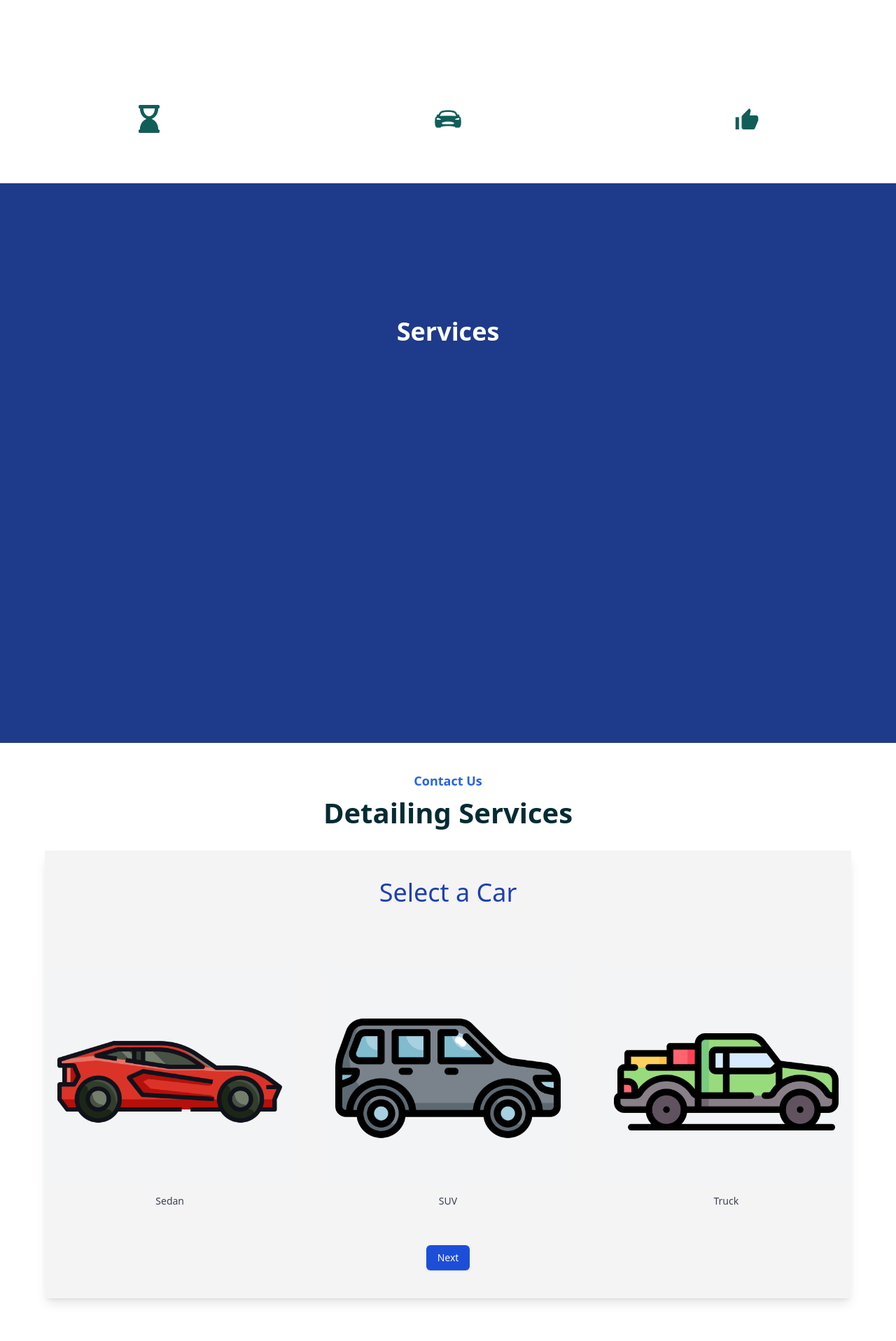
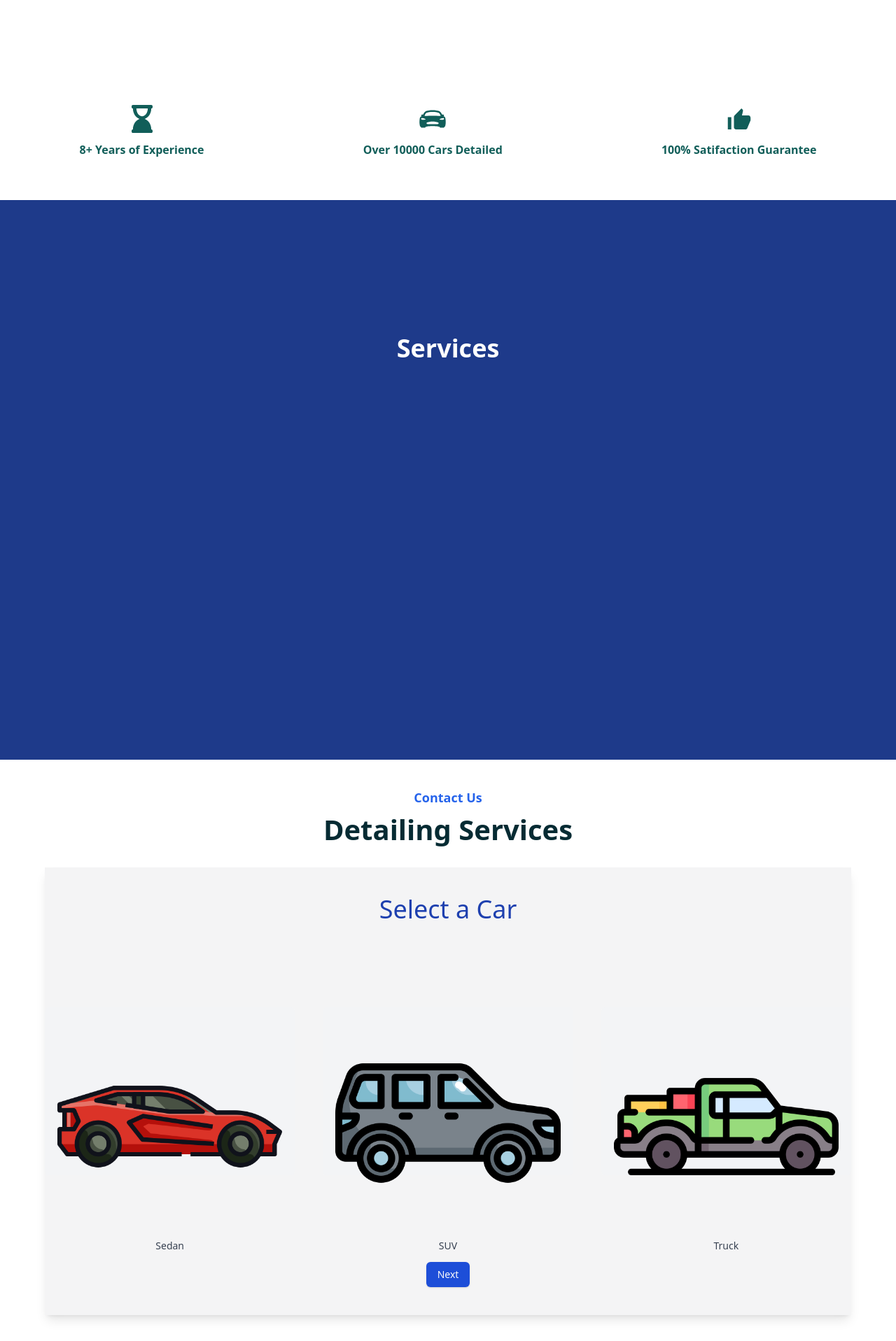
Before and after one commit to Succorro/GabrielCarCleaning, a React (Vite) app: page / in a window 1280 px wide. Shown: the part 742-2659 px from the top of the page at 70% size. Built offline with nearby package versions, Linux system fonts and the light colour scheme.

Commit message:
Fixed error messgaes

```diff
--- a/package.json
+++ b/package.json
@@ -27,6 +27,7 @@
     "react-helmet": "^6.1.0",
     "react-icons": "^5.2.1",
     "react-router-dom": "^6.10.0",
+    "react-spring": "^9.7.3",
     "tailwind-merge": "^1.14.0",
     "tailwindcss-animate": "^1.0.7"
   },
--- a/src/components/contact/index.tsx
+++ b/src/components/contact/index.tsx
@@ -3,6 +3,13 @@ import SelectCar from './selectCar'
 import SelectPackage from './selectPackage'
 import InputInformation from './inputInformation'
 import ThankYouMessage from './thanks'
+
+interface User {
+  firstName: string;
+  lastName: string;
+  phoneNumber: string;
+  email: string;
+}
 
 const Contact = () => {
   const initialUser = {
@@ -19,20 +26,8 @@ const Contact = () => {
   const [userInfo, setUserInfo] = useState(initialUser);
   const [errors, setErrors] = useState({});
 
-  const validateUserInfo = (user = {
-    firstName: '',
-    lastName: '',
-    phoneNumber: '',
-    email: '',
-    additionalInfo: ''
-  }) => {
-    let newErrors = {
-      firstName: '',
-      lastName: '',
-      phoneNumber: '',
-      email: '',
-      additionalInfo: ''
-    };
+  const validateUserInfo = (user: User) => {
+    let newErrors: { [key: string]: string } = {};
 
     if (!user.firstName.trim()) {
       newErrors.firstName = "First name is required";
@@ -56,7 +51,7 @@ const Contact = () => {
 
     setErrors(newErrors);
     return Object.keys(newErrors).length === 0;
-  }
+  };
 
   const handleSubmit = () => {
     if (validateUserInfo(userInfo)) {
--- a/src/components/contact/selectCar.tsx
+++ b/src/components/contact/selectCar.tsx
@@ -25,13 +25,13 @@ const SelectCar = ({setPage, vehicle, setVehicle}: HeaderProps) => {
   return (
     <div className='flex flex-col items-center'>
         <h2 className='text-4xl text-blue-800 h-[20vh] pt-10'>Select a Car</h2>
-        <div className="flex space-x-10 h-[40vh]">
+        <div className="flex space-x-10 h-[40vh] items-center">
             {options.map((option) => (
                 <button
                 key={option.id}
                 className={`
                     px-4 py-2 rounded-md text-sm font-medium
-                    transition-all duration-200 ease-in-out
+                    transition-all duration-200 ease-in-out max-h-[30vh]
                     ${
                     vehicle === option.id
                         ? 'bg-blue-100 text-blue-700 border-2 border-blue-700'
--- a/src/components/stats/index.tsx
+++ b/src/components/stats/index.tsx
@@ -1,4 +1,4 @@
-// import AnimatedCounter from '../ui/AnimatedConter'
+import AnimatedCounter from '../ui/AnimatedConter'
 import { FaHourglassEnd } from 'react-icons/fa'
 import {IoCarSport} from 'react-icons/io5'
 import { IoMdThumbsUp } from "react-icons/io";
@@ -9,19 +9,19 @@ const Stats = () => {
             <div className={boxStyle}>
                 <FaHourglassEnd size='40px' />
                 <div className="flex mt-3">
-                    {/* <AnimatedCounter end={8} duration={1000}/>+ Years of Experience */}
+                    <AnimatedCounter end={8} duration={1000}/>+ Years of Experience
                 </div>
             </div>
             <div className={boxStyle}>
                 <IoCarSport size='40px'/>
                 <div className="flex mt-3">
-                    {/* Over&nbsp;<AnimatedCounter end={10000} duration={1000}/>&nbsp;Cars Detailed */}
+                    Over&nbsp;<AnimatedCounter end={10000} duration={1000}/>&nbsp;Cars Detailed
                 </div>
             </div>
             <div className={boxStyle}>
                 <IoMdThumbsUp size='40px'/>
                 <div className="flex mt-3">
-                    {/* <AnimatedCounter end={100} duration={1000}/>% Satifaction Guarantee */}
+                    <AnimatedCounter end={100} duration={1000}/>% Satifaction Guarantee
                 </div>
             </div>
         </section>
--- a/src/components/ui/AnimatedConter.tsx
+++ b/src/components/ui/AnimatedConter.tsx
@@ -1,37 +1,43 @@
-// import React, { useState, useEffect } from 'react';
-// import { useSpring, animated } from 'react-spring';
+import React, { useState, useEffect } from 'react';
+import { useSpring, animated } from 'react-spring';
 
-// const AnimatedCounter = ({ end, duration = 2000 }) => {
-//   const [isVisible, setIsVisible] = useState(false);
+const AnimatedCounter = ({ end = 100, duration = 2000 }) => {
+  const [isVisible, setIsVisible] = useState(false);
 
-//   const { number } = useSpring({
-//     from: { number: 0 },
-//     number: isVisible ? end : 0,
-//     delay: 200,
-//     config: { duration: duration }
-//   });
+  const { number } = useSpring({
+    from: { number: 0 },
+    number: isVisible ? end : 0,
+    delay: 200,
+    config: { duration: duration }
+  });
 
-//   useEffect(() => {
-//     const observer = new IntersectionObserver(
-//       ([entry]) => {
-//         if (entry.isIntersecting) {
-//           setIsVisible(true);
-//           observer.unobserve(entry.target);
-//         }
-//       },
-//       { threshold: 0.1 }
-//     );
+  useEffect(() => {
+    const observer = new IntersectionObserver(
+      ([entry]) => {
+        if (entry.isIntersecting) {
+          setIsVisible(true);
+          observer.unobserve(entry.target);
+        }
+      },
+      { threshold: 0.1 }
+    );
 
-//     observer.observe(document.getElementById('counter'));
+    const counterElement = document.getElementById('counter');
 
-//     return () => observer.disconnect();
-//   }, []);
+    if (counterElement) {
+      observer.observe(counterElement);
+    } else {
+      console.error("Counter element not found");
+    }
 
-//   return (
-//     <animated.div id="counter">
-//       {number.to(n => Math.floor(n))}
-//     </animated.div>
-//   );
-// };
+    return () => observer.disconnect();
+  }, []);
 
-// export default AnimatedCounter;
+  return (
+    <animated.div id="counter">
+      {number.to(n => Math.floor(n))}
+    </animated.div>
+  );
+};
+
+export default AnimatedCounter;
```
Also changed, not shown: 1 other file (tests, documents, lock files or other folders).
